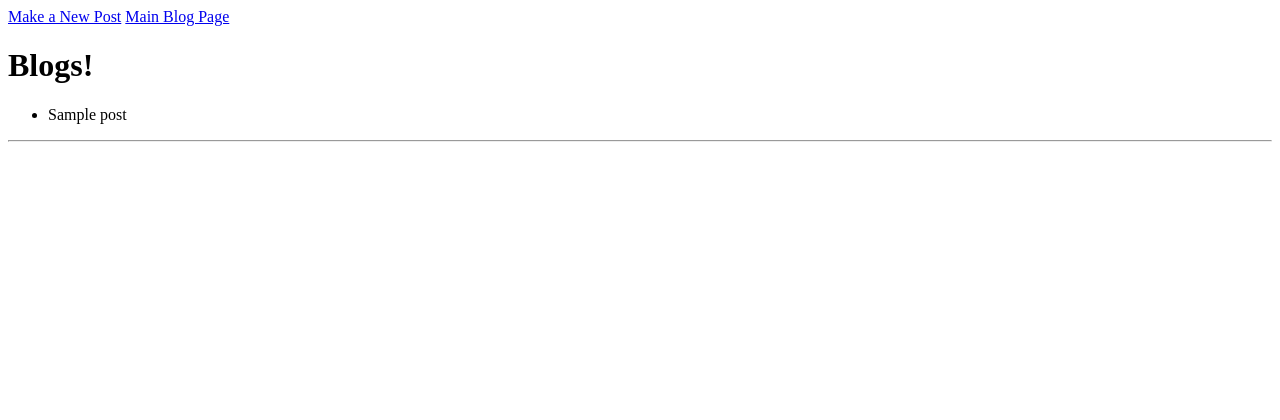
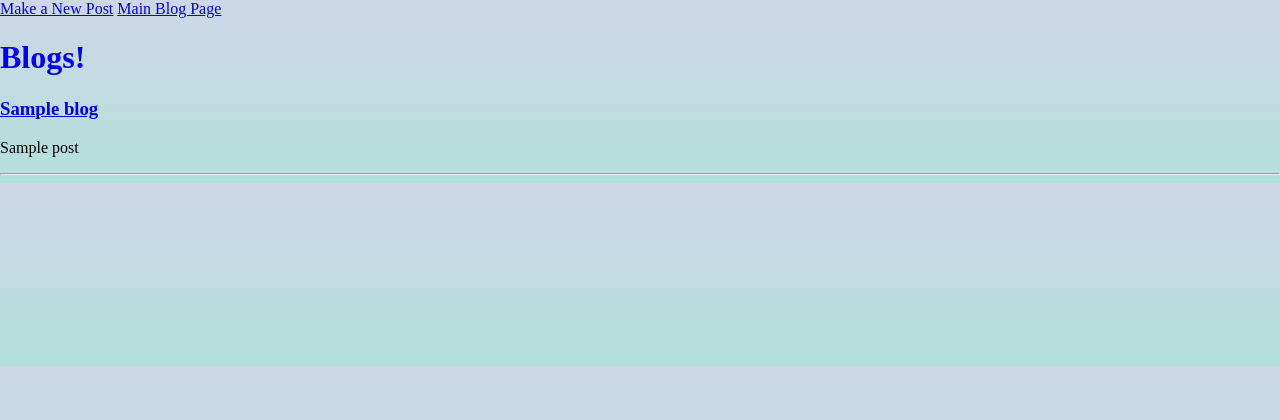
Before and after one commit to np303/lc101-build-a-blog, a Flask app: template templates/blog.html in a window 1280 px wide. Shown: the top 420 px of the page. Run offline with Flask 2, Linux system fonts and the light colour scheme; the template is opened without the code that fills it: most values are stand-ins (such as "Sample title", 1, 10 or a date in 2020); data that the repository does not hold is empty.

Commit message:
finished stage 1

```diff
--- a/main.py
+++ b/main.py
@@ -12,11 +12,11 @@ class Blog(db.Model):
 
     id = db.Column(db.Integer, primary_key=True)
     title = db.Column(db.String(120))
-    body = db.Column(db.String(120))
+    post = db.Column(db.String(120))
 
-    def __init__(self, name):
-        self.name = name
-
+    def __init__(self, title, post):
+        self.title = title
+        self.post =  post
 
 posts = []
 
@@ -24,26 +24,43 @@ posts = []
 @app.route('/blog', methods=['POST', 'GET'])
 def index():
 
-    if request.method == 'POST':
-        post = request.form['post']
-        posts.append(post)
+    #Query database for all blog posts
+    allblogposts = Blog.query.all()
+    post_id = request.args.get('id')
 
-    return render_template('blog.html', title="Blogs!", posts=posts)
+    if (post_id):
+        blogpost = Blog.query.get(post_id)
+        return render_template('blogpost.html', blogpost=blogpost)
+
+    return render_template('blog.html', title="Blogs!", posts=allblogposts)
+
 
 
 @app.route('/newpost', methods=['POST', 'GET'])
 def newpost():
+
     posterror = ""
+    allblogposts = Blog.query.all()
 
     if request.method == 'POST':
 
+        #look inside the html form for user data
+        title = request.form['title']
         post = request.form['post']
-        posts.append(post)
+
+        #creat a newpost reference
+        newpost = Blog(title, post)
 
 
-        return render_template('blog.html', title="fromnewpost", posts=posts)
+        db.session.add(newpost)
+        db.session.commit()
 
-    return render_template("newpost.html", title="WTF", posterror=posterror)
+        #creat a link to go to the new post when use clicks submit
+        postlink = "/blog?id=" + str(newpost.id)
+
+        return redirect(postlink)
+
+    return render_template('newpost.html', title="WTF", posterror=posterror)
 
 
 
--- /dev/null
+++ b/static/style.css
@@ -0,0 +1,25 @@
+header {
+    position: fixed;
+    width: 100%;
+    height: 60%;
+    background: #2F3849;
+}
+
+body {
+	/* Old browsers */
+	background: rgb(155, 156, 156);
+	/* Chrome 10-25, Safari 5.1-6 */
+	background: -webkit-linear-gradient(-46544565deg, rgb(215, 217, 219), rgb(214, 223, 240));
+	/* W3C, IE 10+/ Edge, Firefox 16+, Chrome 26+, Opera 12+, Safari 7+ */
+	background: linear-gradient(90000000deg, rgb(179, 224, 218), rgb(206, 215, 231));
+	margin: 0;
+    padding: 0;
+}
+
+
+h1 {
+    width: 100%;
+    height: 60%;
+    color: blue
+
+}
--- a/templates/base.html
+++ b/templates/base.html
@@ -1,7 +1,9 @@
 <!doctype html>
 <html>
     <head>
+        <link rel="stylesheet" href="/static/style.css">
         <title>{{title}}</title>
+
     </head>
 <body>
 
--- a/templates/blog.html
+++ b/templates/blog.html
@@ -13,12 +13,14 @@
     <p>No posts yet</p>
     {% else %}
 
-        <ul>
-            {% for post in posts %}
-            <li>{{post}}</li>
+
+            {% for blog in posts %}
+            <h3><a href="./blog?id={{blog.id}}">{{blog.title}}</a></h3>
+            <p>{{blog.post}}</p>
+            <hr>
             {% endfor %}
-        </ul>
-<hr>
+
+
     {% endif %}
 
 
--- a/templates/newpost.html
+++ b/templates/newpost.html
@@ -7,7 +7,7 @@
     <form method="POST">
         <label>
             New Blog Entry:
-            <input type="text" name='posttitle' minlength="1" required/>
+            <input type="text" name='title' minlength="1" required/>
             <input type="text" name='post' minlength="1" required/>
         </label>
         <input type="submit" value='Add Post' />
```
Also changed, not shown: templates/blogpost.html (added, +21 -0 lines).
